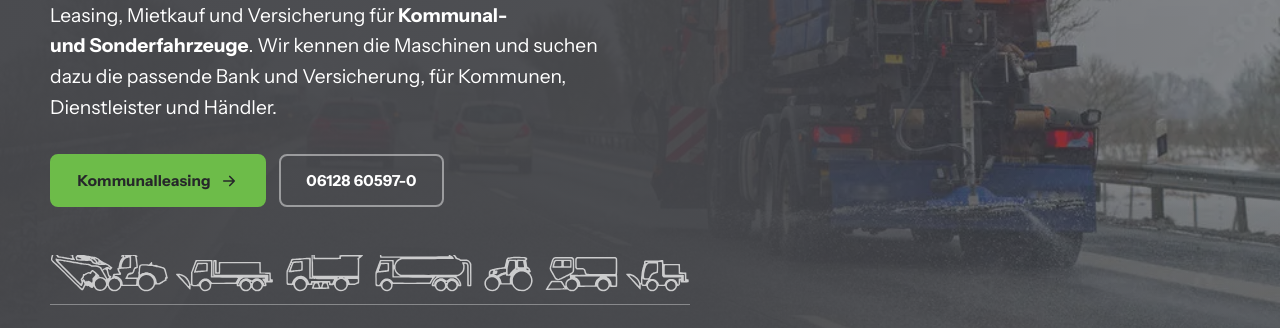
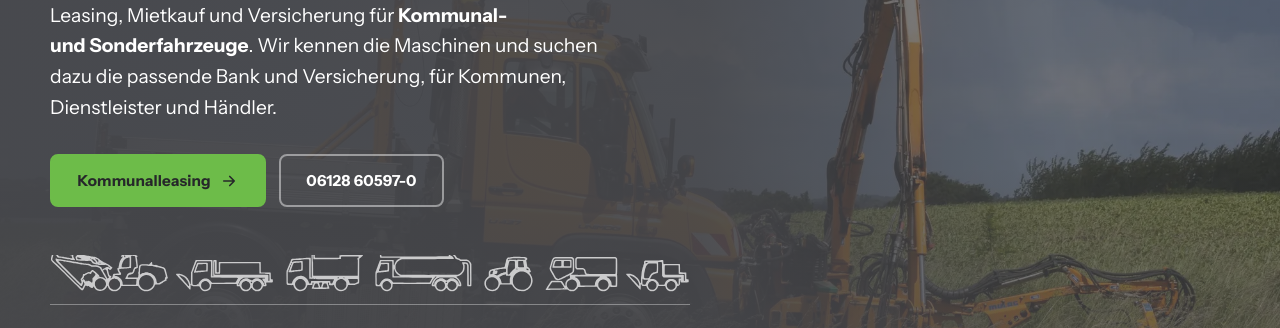
Before and after one commit to nxm-dw/lv-kommunal-leasing-vorschau, a plain HTML site: page index.html in a window 1280 px wide. Shown: the part 337-665 px from the top of the page. Drawn offline with Linux system fonts and the light colour scheme.

Commit message:
Kommunalleasing: Winterdienst-Lkw als Hero; Startseite vorerst wieder Unimog
Co-Authored-By: Claude Opus 5.5 <noreply@anthropic.com>

```diff
--- a/index.html
+++ b/index.html
@@ -14,7 +14,7 @@
 <script src="assets/js/js-an.js"></script>
 <link rel="preload" as="font" type="font/woff2" crossorigin href="assets/fonts/instrument-sans-400-700-latin.woff2">
 <link rel="preload" as="font" type="font/woff2" crossorigin href="assets/fonts/chivo-mono-400-500-latin.woff2">
-<link rel="preload" as="image" href="assets/img/winterdienst-autobahn.webp" type="image/webp" fetchpriority="high">
+<link rel="preload" as="image" href="assets/img/unimog-maehausleger.webp" type="image/webp" fetchpriority="high">
 <link rel="stylesheet" href="assets/fonts/fonts.css">
 <link rel="stylesheet" href="assets/css/style.css">
 <link rel="stylesheet" href="assets/css/demo-pille.css">
@@ -33,7 +33,7 @@
 </header>
 <main id="inhalt">
 <section class="hero hero-start">
-  <div class="hero-bild"><picture><source srcset="assets/img/winterdienst-autobahn.webp" type="image/webp"><img src="assets/img/winterdienst-autobahn.jpg" alt="Winterdienst-Lkw mit Streuer auf einer Autobahn" width="1000" height="667" fetchpriority="high"></picture></div>
+  <div class="hero-bild"><picture><source srcset="assets/img/unimog-maehausleger.webp" type="image/webp"><img src="assets/img/unimog-maehausleger.jpg" alt="Geräteträger mit Mähausleger bei der Pflege des Straßenbegleitgrüns" width="2000" height="1334" fetchpriority="high"></picture></div>
   <div class="wrap">
     <div class="hero-text">
       <p class="eyebrow">Kommunalleasing · Finanzierung ·&nbsp;Versicherung</p>
```
Also changed, not shown: kommunalleasing.html (+1 -1 lines), assets/img/kehrmaschine-laub-klein.jpg (deleted), assets/img/kehrmaschine-laub-klein.webp (deleted), assets/img/kehrmaschine-laub.jpg (deleted), assets/img/kehrmaschine-laub.webp (deleted).
